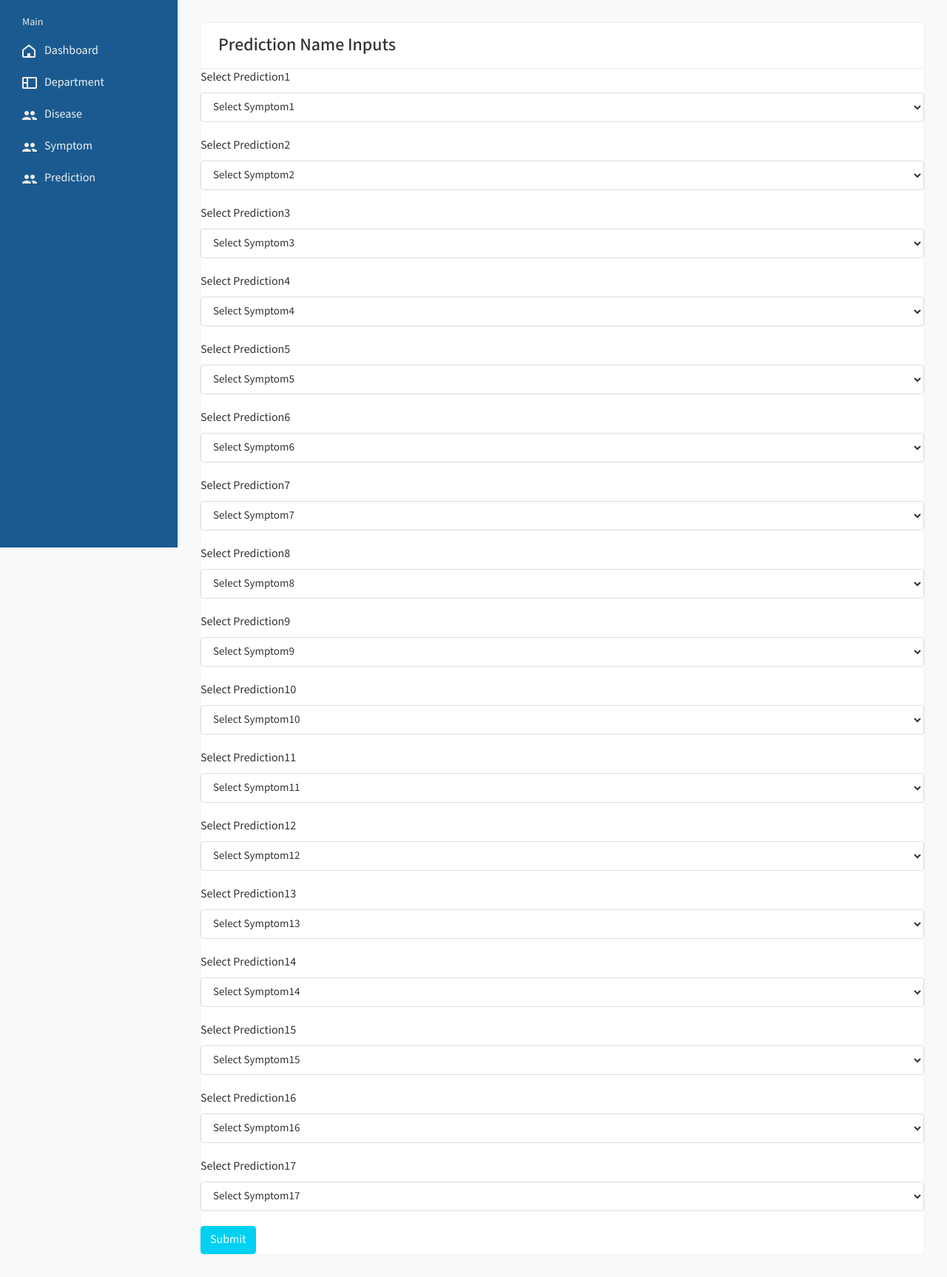
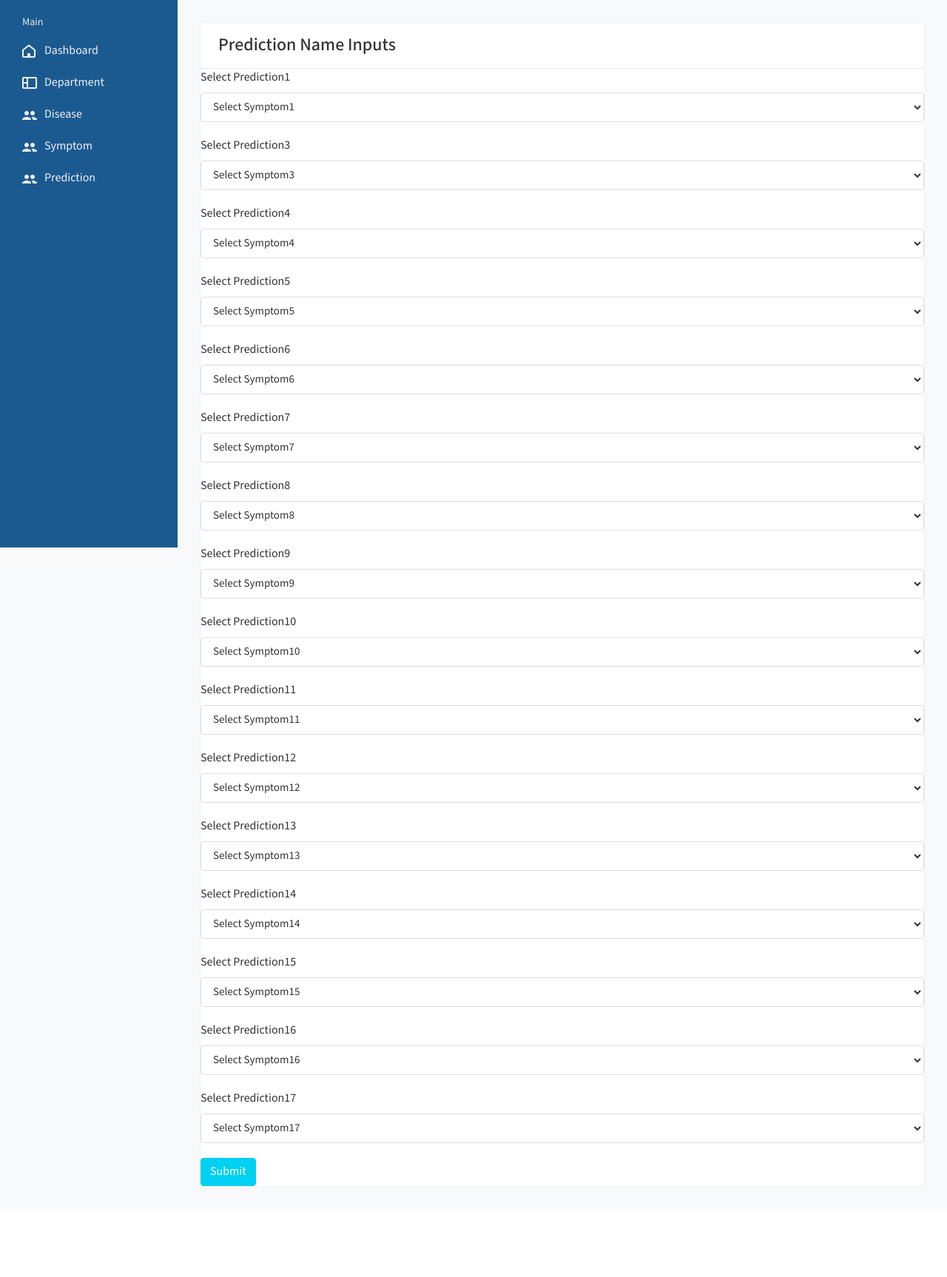
Before and after one commit to Manir96/CURD_Operation, a Django app: page /prediction/ in a window 1280 px wide. Shown: the part 60-1786 px from the top of the page at 74% size. After the commit the page ends 1664 px from the top, so only its background shows below. Run offline with Django 4.2, Linux system fonts and the light colour scheme; data comes from the database, SQL or seed files in the repository; some libraries are stand-ins or nearby versions.

Commit message:
display none on prediction template

```diff
--- a/From_Doccure/templates/form/Prediction/prediction.html
+++ b/From_Doccure/templates/form/Prediction/prediction.html
@@ -39,9 +39,9 @@
                                                 {% endfor %}
                                               </select>
                                         </div>
-                                        <div class="form-group">
+                                        <div class="form-group" style="display:none">
                                             <label for="exampleSelectGender">Select Prediction2</label>
-                                              <select class="form-control select_box select_box2" id="exampleSelectGender" name="prediction2">
+                                              <select class="form-control select_box select_box2" id="exampleSelectGender" name="prediction2" >
                                                 <option>Select Symptom2</option>
 
                                               </select>
```
